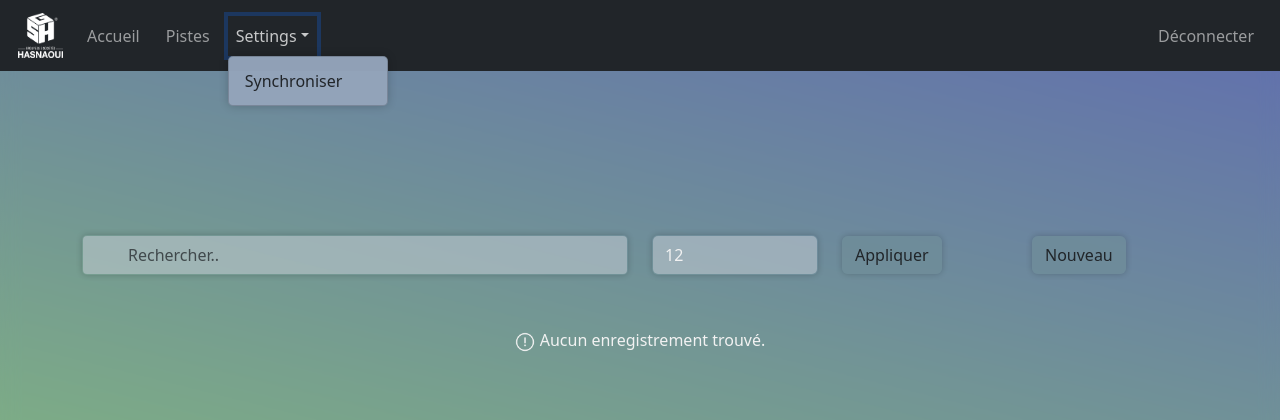
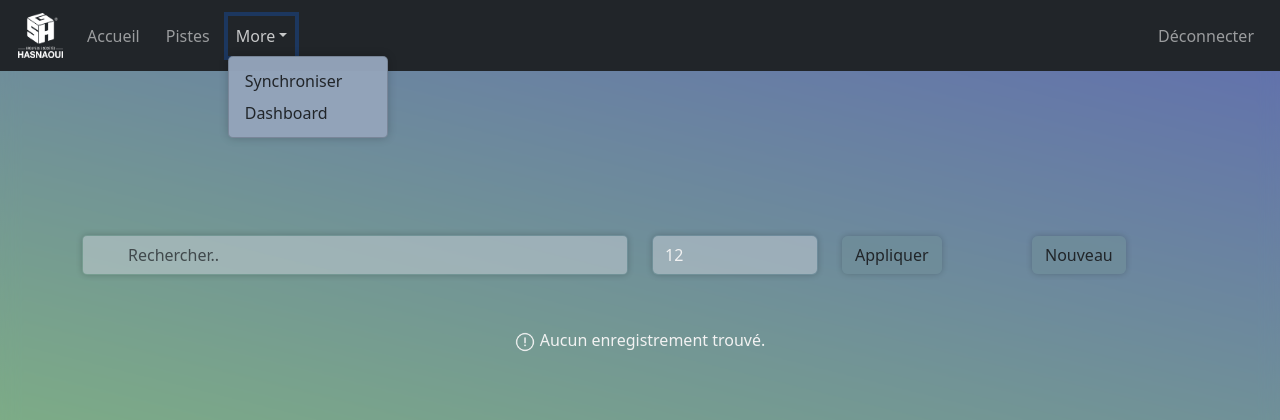
Before and after one commit to BensHamou/Piste, a Django app: page /pistes/ in a window 1280 px wide, after a click on "More". Shown: the top 420 px of the page. Run offline with Django 4.2, Linux system fonts and the light colour scheme; the visitor is signed in with stand-in values (Sample User, id 1); data that the repository does not hold is empty; parts of the project's set-up code (start-up, migrations or seed data) failed here and were passed over; some libraries are stand-ins or nearby versions.

Commit message:
add dashboard

```diff
--- a/core/settings.py
+++ b/core/settings.py
@@ -49,7 +49,8 @@ ROOT_URLCONF = 'core.urls'
 TEMPLATES = [
     {
         'BACKEND': 'django.template.backends.django.DjangoTemplates',
-        'DIRS': [BASE_DIR / 'templates', os.path.join(BASE_DIR, 'piste', 'templates', 'piste'), os.path.join(BASE_DIR, 'users', 'templates', 'fragment'), ],
+        'DIRS': [BASE_DIR / 'templates', os.path.join(BASE_DIR, 'piste', 'templates', 'piste'), os.path.join(BASE_DIR, 'users', 'templates', 'fragment'),
+                   os.path.join(BASE_DIR, 'piste', 'templates', 'dashboard'), ],
         'APP_DIRS': True,
         'OPTIONS': {
             'context_processors': [
--- a/piste/cron.py
+++ b/piste/cron.py
@@ -5,6 +5,8 @@ from datetime import datetime
 from .utils import connect_odoo
 
 def sync_with_odoo():
+
+    print('HERE ******************* ')
     defaults = {
         'country_id': 63,
         'medium_id': 6,
--- a/piste/urls.py
+++ b/piste/urls.py
@@ -14,4 +14,5 @@ urlpatterns = [
 
     path('live_search/', live_search, name='live_search'),
     path('sync/', syn_with_odoo, name='sync_data'),
+    path('dashboard/', dashboard, name='dashboard'),
 ]
--- a/piste/views.py
+++ b/piste/views.py
@@ -175,3 +175,9 @@ def syn_with_odoo(request):
     messages.success(request, "Synchronisation réussie!")
 
     return redirect('users:home')
+
+@login_required(login_url='users:login')
+@admin_only_required
+def dashboard(request):
+
+    return render(request, 'dashboard.html')
--- a/templates/shared_layout/base.html
+++ b/templates/shared_layout/base.html
@@ -21,6 +21,12 @@
 background: linear-gradient(194deg, rgba(35,56,141,0.7175245098039216) 4%, rgba(83,175,49,0.6783088235294117) 97%);
 backdrop-filter: blur(8.8px); min-height: 100vh;">
     {%include 'shared_layout/navbar.html'%}
+
+    {% if request.path == "/dashboard/" %}
+        <div style="position: sticky; height: 100vh;">
+        {% block dashboard %} {% endblock %}
+        </div>
+    {% else %}
         <div class="container my-3">
             {% if messages %}
             {% for message in messages %}
@@ -33,6 +39,7 @@ backdrop-filter: blur(8.8px); min-height: 100vh;">
             {%block contents%}
             {%endblock contents%}
         </div>
+    {% endif %}
     <style>
         .labelCustom{
             color: #42464b;
--- a/templates/shared_layout/navbar.html
+++ b/templates/shared_layout/navbar.html
@@ -14,10 +14,11 @@
             <a class="nav-link" href="{%url 'pistes'%}">Pistes</a>
         </li>
         {%if user.is_admin%}
-          <li class="nav-item dropdown">
-            <a class="nav-link dropdown-toggle" href="#" id="dropdownMenuLink" data-toggle="dropdown">Settings</a>
+          <li class="nav-item dropdown" style="z-index: 1000;">
+            <a class="nav-link dropdown-toggle" href="#" id="dropdownMenuLink" data-toggle="dropdown">More</a>
             <div class="dropdown-menu" aria-labelledby="dropdownMenuLink" style="background: rgba(147, 164, 186, 0.98); border-radius: 5px;  box-shadow: 0 0 10px rgba(0, 0, 0, 0.2);">
                 <a class="dropdown-item" href="{%url 'sync_data'%}">Synchroniser</a>
+                <a class="dropdown-item" href="{%url 'dashboard'%}">Dashboard</a>
             </div>
           </li>
         {%endif%}
```
Also changed, not shown: piste/templates/dashboard/dashboard.html (added, +9 -0 lines). Lines whose indentation alone changed are shown as unchanged.
